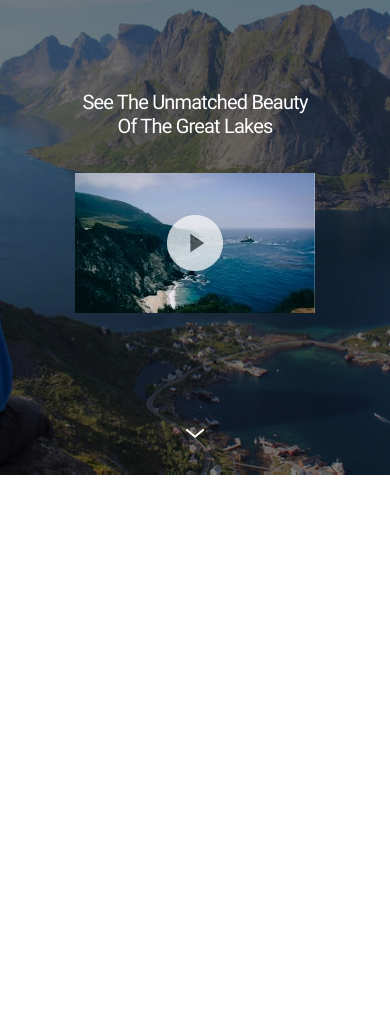
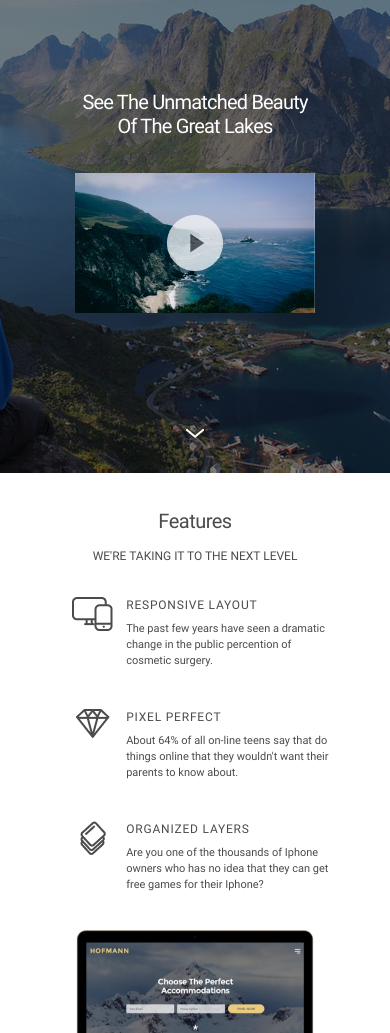
Before and after one commit to ronlechiht/HTML-CSS-Practice2, a website built with Parcel: page src/index.html in a window 390 px wide. Shown: the part 67-1100 px from the top of the page. Before the commit the page ends 844 px from the top, so only its background shows below. Built offline with nearby package versions, Linux system fonts and the light colour scheme.

Commit message:
Implement section features for mobile

```diff
--- a/src/index.html
+++ b/src/index.html
@@ -31,6 +31,41 @@
         </div>
         <a href="#"><img src="assets/images/page-header/down-arrow.png" alt="down-arrow" class="header-arrow"></a>
       </header>
+
+      <!--================================= Section Features =================================-->
+      <section class="section-features">
+        <h2 class="main-heading">features</h2>
+        <h3 class="features-sub-heading">we're taking it to the next level</h3>
+        <div class="features-content">
+          <div class="features-article">
+            <div class="article-item">
+              <div class="responsive-layout-img"></div>
+              <div class="article-content">
+                <h4 class="sub-heading article-title">responsive layout</h4>
+                <p class="article-detail">The past few years have seen a dramatic change in the public
+                  percention of cosmetic surgery.</p>
+              </div>
+            </div>
+            <div class="article-item">
+              <div class="pixel-perfect-img"></div>
+              <div class="article-content">
+                <h4 class="sub-heading article-title">pixel perfect</h4>
+                <p class="article-detail">About 64% of all on-line teens say that do things online that
+                  they wouldn't want their parents to know about.</p>
+              </div>
+            </div>
+            <div class="article-item">
+              <div class="organized-layers-img"></div>
+              <div class="article-content">
+                <h4 class="sub-heading article-title">organized layers</h4>
+                <p class="article-detail">Are you one of the thousands of Iphone owners who has no idea
+                  that they can get free games for their Iphone?</p>
+              </div>
+            </div>
+          </div>
+          <div class="mac-img"></div>
+        </div>
+      </section>
     </main>
   </body>
 </html>
--- a/src/styles/index.css
+++ b/src/styles/index.css
@@ -17,3 +17,4 @@
 
 /* Import section */
 @import url("../styles/sections/page-header.css");
+@import url("../styles/sections/section-features.css");
--- a/src/styles/sections/page-header.css
+++ b/src/styles/sections/page-header.css
@@ -1,5 +1,5 @@
 .page-header {
-  padding: 21px 15px 37px 15px;
+  padding: 21px 15px 35px 15px;
   background: url("../../assets/images/page-header/header-background-mobile.jpg") no-repeat;
   background-size: cover;
   background-position: center;
--- a/src/styles/sections/section-features.css
+++ b/src/styles/sections/section-features.css
@@ -0,0 +1,49 @@
+.section-features {
+  padding: 28px 0px 38px 0px;
+}
+
+.features-sub-heading {
+  text-transform: uppercase;
+  font-size: 12px;
+  line-height: 24px;
+  text-align: center;
+  margin: 3px 0px 29px 0px;
+}
+
+.article-item {
+  display: grid;
+  max-width: 256px;
+  grid-template-columns: 20% 80%;
+  column-gap: 8px;
+  margin: 0px auto 40px auto;
+}
+
+.article-item:last-child {
+  margin-bottom: 37px;
+}
+
+.responsive-layout-img {
+  height: 34px;
+  background: url("../../assets/images/section-features/responsive-layouts.png") no-repeat center;
+}
+
+.pixel-perfect-img {
+  height: 29px;
+  background: url("../../assets/images/section-features/pixel-perfect.png") no-repeat center;
+}
+
+.organized-layers-img {
+  height: 34px;
+  background: url("../../assets/images/section-features/organized-layers.png") no-repeat center;
+}
+
+.article-detail {
+  max-width: 33ch;
+  margin-top: 8px;
+}
+
+.mac-img {
+  height: 169px;
+  background: url("../../assets/images/section-features/mac-img.jpg") no-repeat center;
+  background-size: contain;
+}
```
Also changed, not shown: src/assets/images/section-features/mac-img.jpg (added), src/assets/images/section-features/organized-layers.png (added), src/assets/images/section-features/pixel-perfect.png (added), src/assets/images/section-features/responsive-layouts.png (added).
